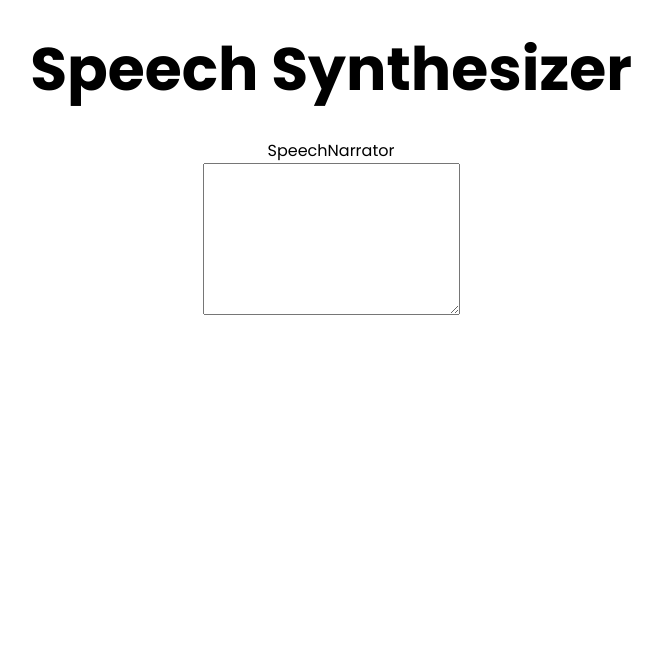
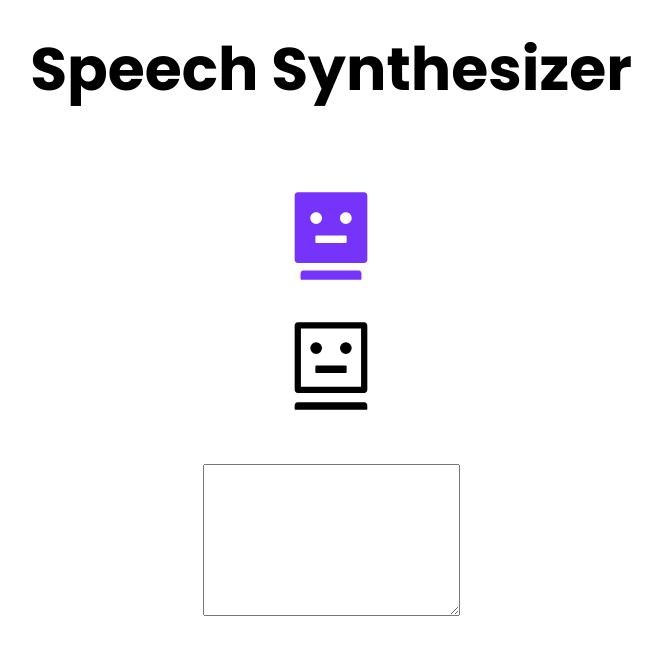
Before and after one commit to spectr-e/react-projects, a React (Vite) app: page / in a window 1280 px wide. Shown: the top 654 px of the page, without its empty margins (309-971 px from the left). Built offline with nearby package versions, Linux system fonts and the light colour scheme.

Commit message:
fix(SpeechNarratorComp): Create the robots and style them

```diff
--- a/src/Projects/29-speech-synthesizer-app/components/SpeechNarrator.jsx
+++ b/src/Projects/29-speech-synthesizer-app/components/SpeechNarrator.jsx
@@ -1,5 +1,17 @@
+import { AiFillRobot, AiOutlineRobot } from 'react-icons/ai'
+
 const SpeechNarrator = ({ text }) => {
-  return <div>SpeechNarrator</div>
+  const robotStyle = {
+    fontSize: 100,
+    padding: 0,
+    cursor: 'pointer',
+  }
+  return (
+    <div className='d-flex flex-column my-3 container' style={{ gap: 30 }}>
+      <AiFillRobot style={robotStyle} className='text-primary' />
+      <AiOutlineRobot style={robotStyle} />
+    </div>
+  )
 }
 
 export default SpeechNarrator
```
